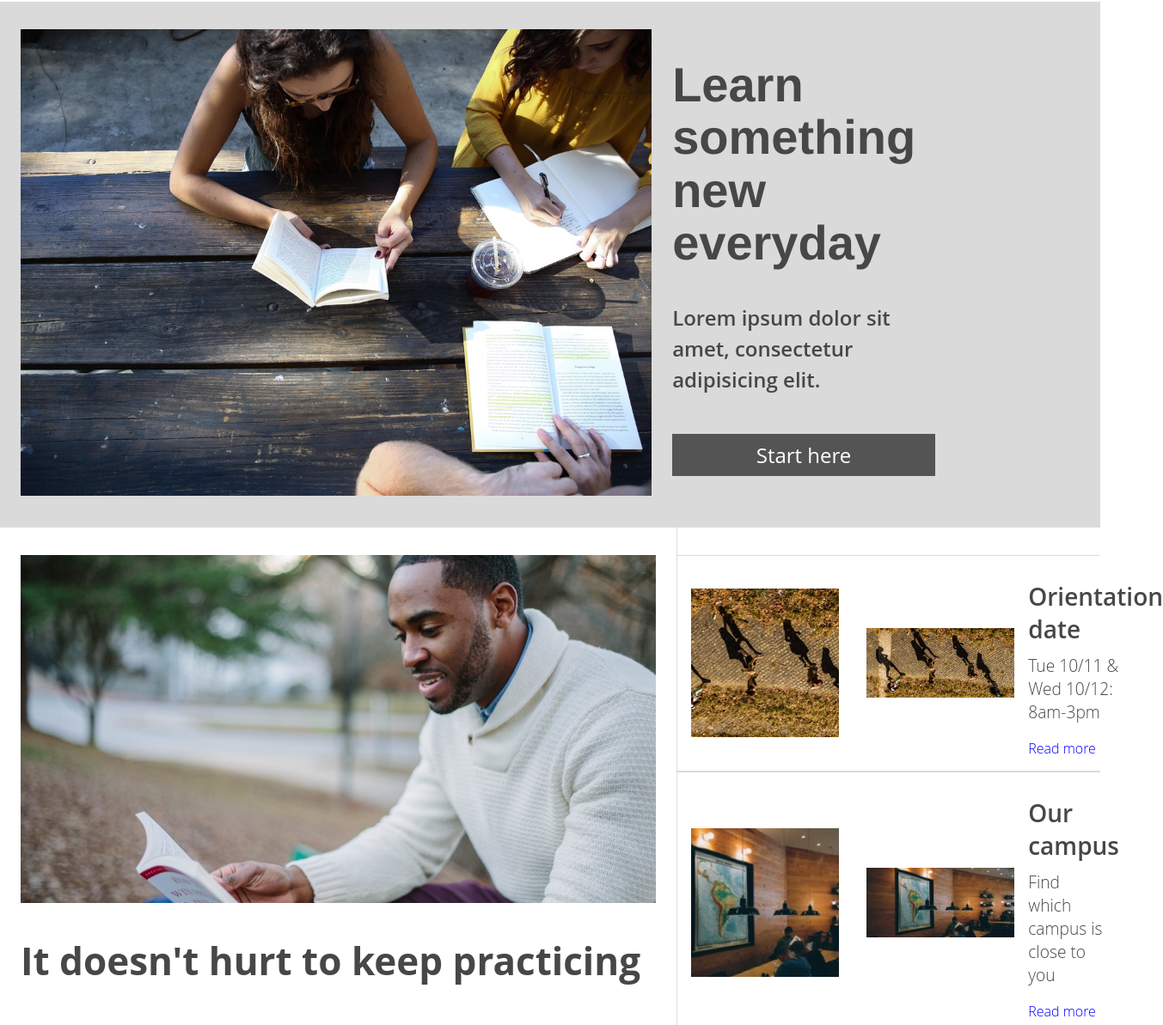
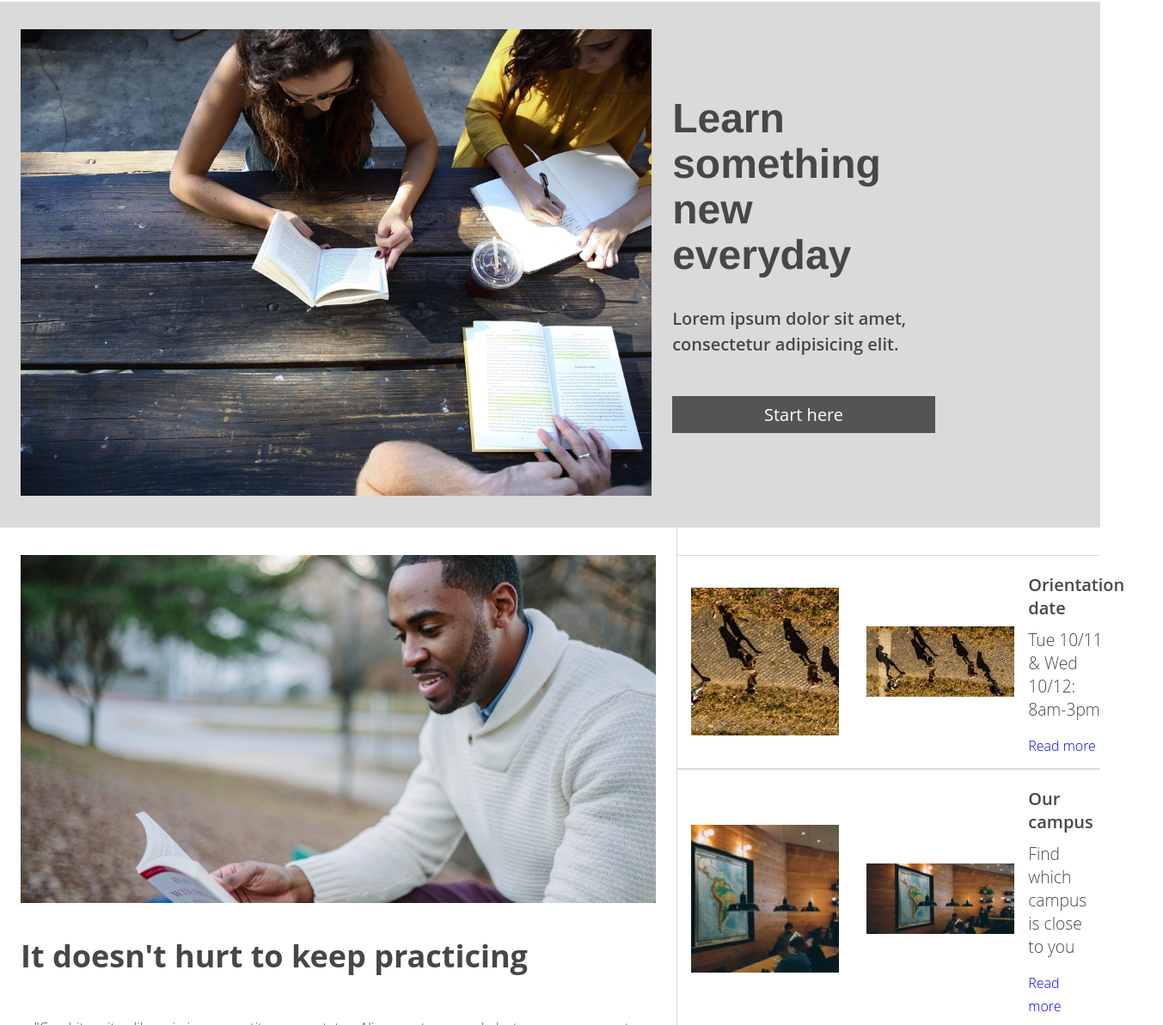
Before and after one commit to JCochrun/colmaracademy, a plain HTML site: page index.html in a window 1280 px wide. Shown: the part 62-1255 px from the top of the page at 86% size, 1353 px wide, since content can reach past the window. Drawn offline with Linux system fonts and the light colour scheme.

Commit message:
Update styles.css

```diff
--- a/resources/css/styles.css
+++ b/resources/css/styles.css
@@ -12,14 +12,14 @@ body {
 }
 
 h1 {
-  font-size: 3.5rem;
+  font-size: 3rem;
   font-weight: 700;
   line-height: 1.1;
   font-family: Helvetica,sans-serif;
 }
 
 h2 {
-  font-size: 2.75rem;
+  font-size: 2.25rem;
   text-align: center;
   padding-top: 32px;
   padding-bottom: 32px;
@@ -28,7 +28,7 @@ h2 {
 }
 
 h3 {
-  font-size: 1.75rem;
+  font-size: 1.25rem;
   font-weight: 600;
 }
 
@@ -148,7 +148,7 @@ a {
 }
 
 .right h3{
-  font-size: 1.5rem;
+  font-size: 1.25rem;
   margin-top: 0;
   margin-bottom: 45px;
   font-weight: 600;
@@ -199,7 +199,7 @@ a {
 
 .startbtn a {
   color: white;
-  font-size: 1.5rem;
+  font-size: 1.25rem;
   font-weight: 400;
 }
 
```
